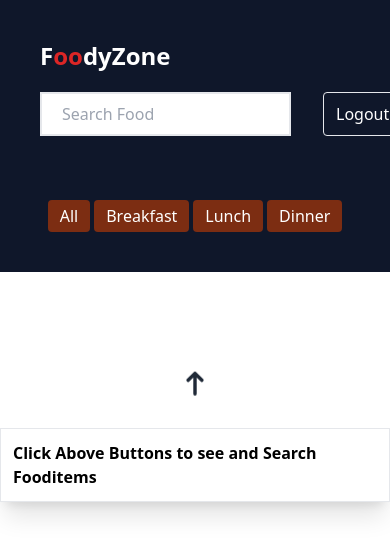
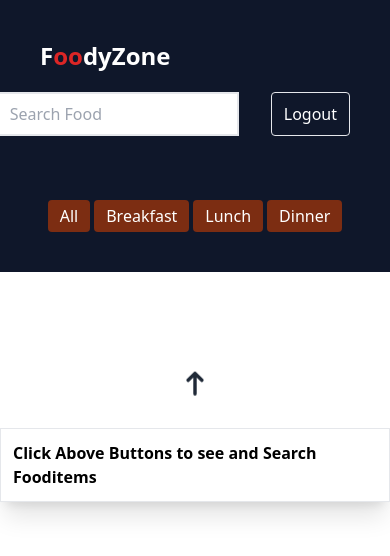
Before and after one commit to himsgyawali54/Food-Zone, a React (Vite) app: page /mainpage in a window 390 px wide. Shown: the top 556 px of the page. Built offline with nearby package versions, Linux system fonts and the light colour scheme; data requests are answered from the project's data file.

Commit message:
logout responsiveness fixed

```diff
--- a/src/Login/LoginForm.tsx
+++ b/src/Login/LoginForm.tsx
@@ -2,7 +2,6 @@ import { useState } from "react";
 import { useForm } from "react-hook-form";
 import { FaRegEye, FaRegEyeSlash } from "react-icons/fa";
 import { Forminputs } from "../feature/UserSlice";
-// import { useLoginUserQuery } from "../Api/UserApi";
 import { useDispatch, useSelector } from "react-redux";
 import { setUser, setLoading, setError } from "../feature/UserSlice";
 import { useNavigate } from "react-router-dom";
@@ -33,7 +32,7 @@ const LoginForm = () => {
   const onSubmit = async (data: Forminputs) => {
     try {
       dispatch(setLoading(true));
-      dispatch(setUser([data]));
+
       const storedUserData = localStorage.getItem("userData");
 
       if (storedUserData) {
@@ -56,10 +55,9 @@ const LoginForm = () => {
             hideProgressBar: true,
             autoClose: 1000,
           });
-          // setTimeout(() => {
-          //   navigate("/mainpage");
-          // }, 1000);
-          navigate("/mainpage");
+          setTimeout(() => {
+            navigate("/mainpage");
+          }, 1000);
         } else {
           toast.error("Inavlid Username and password", { autoClose: 2000 });
         }
--- a/src/MainView/Nav.jsx
+++ b/src/MainView/Nav.jsx
@@ -1,5 +1,5 @@
 import React, { useState } from "react";
-import { useGetFoodItemsQuery } from "../Api/Api";
+import { useGetFoodItemsQuery } from "../Api/api";
 import { useDispatch } from "react-redux";
 import { setFoodItems } from "../feature/AppReducer";
 import { useNavigate } from "react-router-dom";
@@ -29,7 +29,7 @@ const Nav = () => {
           F<span className="text-red-600">oo</span>dyZone
         </h3>
       </div>
-      <div class="w-full mt-5 md:mt-0 md:w-1/5 flex gap-8">
+      <div class="w-full mt-5 md:mt-0 md:w-3/4 justify-end flex gap-8">
         <input
           type="text"
           placeholder="Search Food"
```
